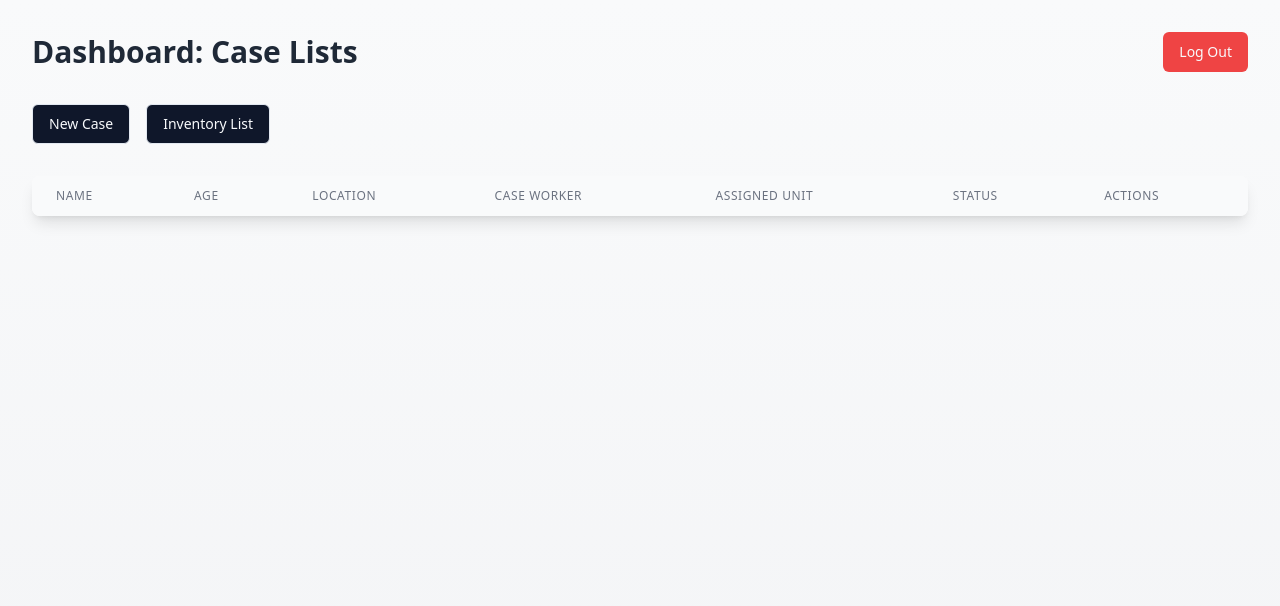
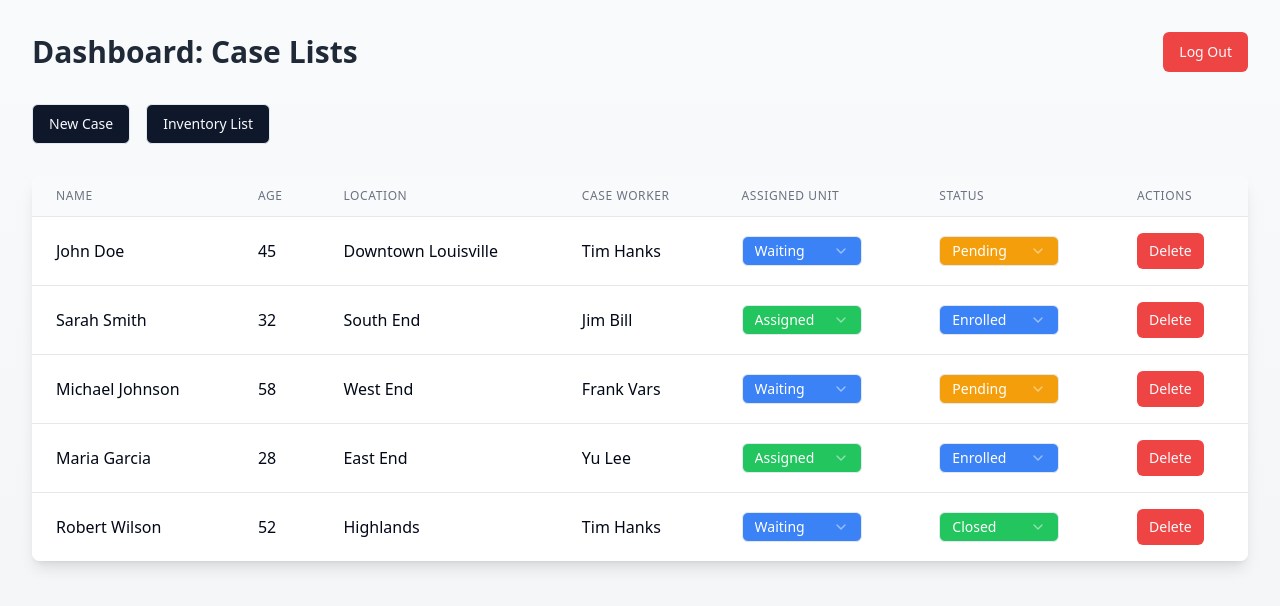
Before and after one commit to ofleon/LouCareHack, a React (Vite) app in the folder scr/LouCareHack.frontend/: page /dashboard in a window 1280 px wide. Shown: the top 606 px of the page. Built offline with nearby package versions, Linux system fonts and the light colour scheme.

Commit message:
new changes to ui

```diff
--- a/scr/LouCareHack.frontend/src/context/CaseContext.tsx
+++ b/scr/LouCareHack.frontend/src/context/CaseContext.tsx
@@ -1,32 +1,36 @@
 import React, { createContext, useContext, useState, ReactNode } from 'react';
-import { Case } from '../types/case';
+import { Case } from '@/types/case';
+import { mockCases } from '@/mock/cases';
 
 interface CaseContextType {
   cases: Case[];
   addCase: (newCase: Case) => void;
+  updateCase: (updatedCase: Case) => void;
   deleteCase: (id: string) => void;
-  updateCase: (updatedCase: Case) => void;
 }
 
 const CaseContext = createContext<CaseContextType | undefined>(undefined);
 
 export function CaseProvider({ children }: { children: ReactNode }) {
-  const [cases, setCases] = useState<Case[]>([]);
+  // Initialize with mock data
+  const [cases, setCases] = useState<Case[]>(mockCases);
 
   const addCase = (newCase: Case) => {
-    setCases(prev => [...prev, { ...newCase, id: Date.now().toString() }]);
+    setCases(prevCases => [...prevCases, newCase]);
+  };
+
+  const updateCase = (updatedCase: Case) => {
+    setCases(prevCases =>
+      prevCases.map(c => (c.id === updatedCase.id ? updatedCase : c))
+    );
   };
 
   const deleteCase = (id: string) => {
-    setCases(prev => prev.filter(c => c.id !== id));
-  };
-
-  const updateCase = (updatedCase: Case) => {
-    setCases(prev => prev.map(c => c.id === updatedCase.id ? updatedCase : c));
+    setCases(prevCases => prevCases.filter(c => c.id !== id));
   };
 
   return (
-    <CaseContext.Provider value={{ cases, addCase, deleteCase, updateCase }}>
+    <CaseContext.Provider value={{ cases, addCase, updateCase, deleteCase }}>
       {children}
     </CaseContext.Provider>
   );
--- /dev/null
+++ b/scr/LouCareHack.frontend/src/mock/cases.ts
@@ -0,0 +1,76 @@
+import { Case } from "@/types/case";
+
+export const mockCases: Case[] = [
+  {
+    id: "1",
+    firstName: "John",
+    lastName: "Doe",
+    age: 45,
+    ssn: "XXX-XX-1234",
+    caseWorker: "Tim Hanks",
+    assignUnit: "Waiting",
+    status: "Pending",
+    dateOfBirth: "1979-05-15",
+    disability: "None",
+    currentLocation: "Downtown Louisville",
+    phoneNumber: "502-555-0123",
+    veteranStatus: "yes",
+    housingNeeds: "Requires ground floor access"
+  },
+  {
+    id: "2",
+    firstName: "Sarah",
+    lastName: "Smith",
+    age: 32,
+    caseWorker: "Jim Bill",
+    assignUnit: "Assigned",
+    status: "Enrolled",
+    dateOfBirth: "1992-08-21",
+    currentLocation: "South End",
+    phoneNumber: "502-555-0456",
+    veteranStatus: "no",
+    housingNeeds: "Family unit needed"
+  },
+  {
+    id: "3",
+    firstName: "Michael",
+    lastName: "Johnson",
+    age: 58,
+    caseWorker: "Frank Vars",
+    assignUnit: "Waiting",
+    status: "Pending",
+    dateOfBirth: "1966-03-10",
+    disability: "Mobility issues",
+    currentLocation: "West End",
+    veteranStatus: "yes",
+    housingNeeds: "Wheelchair accessible"
+  },
+  {
+    id: "4",
+    firstName: "Maria",
+    lastName: "Garcia",
+    age: 28,
+    caseWorker: "Yu Lee",
+    assignUnit: "Assigned",
+    status: "Enrolled",
+    dateOfBirth: "1996-11-30",
+    currentLocation: "East End",
+    phoneNumber: "502-555-0789",
+    veteranStatus: "no"
+  },
+  {
+    id: "5",
+    firstName: "Robert",
+    lastName: "Wilson",
+    age: 52,
+    caseWorker: "Tim Hanks",
+    assignUnit: "Waiting",
+    status: "Closed",
+    dateOfBirth: "1972-01-25",
+    disability: "Visual impairment",
+    currentLocation: "Highlands",
+    phoneNumber: "502-555-0321",
+    veteranStatus: "yes",
+    housingNeeds: "Close to public transportation"
+  }
+];
--- /dev/null
+++ b/scr/LouCareHack.frontend/src/mock/inventory.ts
@@ -0,0 +1,69 @@
+import { Unit } from "@/types/inventory";
+
+export const mockUnits: Unit[] = [
+  {
+    id: "1",
+    address: "123 Main Street",
+    city: "Louisville",
+    state: "KY",
+    zip: "40202",
+    type: "Apartment",
+    capacity: 2,
+    unitStatusId: "1",
+    unitStatusName: "Available",
+    isActive: true,
+    createAt: new Date().toISOString()
+  },
+  {
+    id: "2",
+    address: "456 Oak Avenue",
+    city: "Louisville",
+    state: "KY",
+    zip: "40203",
+    type: "House",
+    capacity: 4,
+    unitStatusId: "2",
+    unitStatusName: "Occupied",
+    isActive: true,
+    createAt: new Date().toISOString()
+  },
+  {
+    id: "3",
+    address: "789 Pine Road",
+    city: "Louisville",
+    state: "KY",
+    zip: "40204",
+    type: "Studio",
+    capacity: 1,
+    unitStatusId: "3",
+    unitStatusName: "Maintenance",
+    isActive: true,
+    createAt: new Date().toISOString()
+  },
+  {
+    id: "4",
+    address: "321 Elm Street",
+    city: "Louisville",
+    state: "KY",
+    zip: "40205",
+    type: "Apartment",
+    capacity: 3,
+    unitStatusId: "1",
+    unitStatusName: "Available",
+    isActive: true,
+    createAt: new Date().toISOString()
+  },
+  {
+    id: "5",
+    address: "654 Maple Lane",
+    city: "Louisville",
+    state: "KY",
+    zip: "40206",
+    type: "House",
+    capacity: 5,
+    unitStatusId: "2",
+    unitStatusName: "Occupied",
+    isActive: true,
+    createAt: new Date().toISOString()
+  }
+];
--- a/scr/LouCareHack.frontend/src/pages/Index.tsx
+++ b/scr/LouCareHack.frontend/src/pages/Index.tsx
@@ -18,6 +18,7 @@ import AssignUnit from "@/components/AssignUnit";
 
 const Index = () => {
   const navigate = useNavigate();
+  const { toast } = useToast();
 
   const handlePotentialResident = () => {
     navigate("/request");
@@ -30,7 +31,7 @@ const Index = () => {
   const [formData, setFormData] = useState({
     userName: "",
     password: ""
-  })
+  });
 
   const handleChange = (e: React.ChangeEvent<HTMLInputElement>) => {
     const { id, value } = e.target;
@@ -44,12 +45,24 @@ const Index = () => {
   const handleSubmit = (e: React.FormEvent) => {
     e.preventDefault();
 
-
-    setTimeout(() => {
-      navigate("/");
-    }, 2000);
+    // Check for hardcoded admin credentials
+    if (formData.userName === "admin" && formData.password === "admin") {
+      toast({
+        title: "Login Successful",
+        description: "Welcome back, admin!",
+      });
+      navigate("/dashboard");
+    } else {
+      toast({
+        title: "Login Failed",
+        description: "Invalid credentials. Please try again.",
+        variant: "destructive",
+      });
+    }
   };
 
+  // Check if form is filled out
+  const isFormValid = formData.userName.length > 0 && formData.password.length > 0;
 
   return (
     <div className="min-h-screen bg-gradient-to-b from-gray-50 to-gray-100 p-8">
@@ -85,8 +98,12 @@ const Index = () => {
                 </div>
               </div>
             </div>
-            <Button variant="default"
-            onClick={handlePotentialMain} className="w-full md:w-auto">
+            <Button
+              type="submit"
+              variant="default"
+              className="w-full md:w-auto"
+              disabled={!isFormValid}
+            >
               Log In
             </Button>
           </form>
--- a/scr/LouCareHack.frontend/src/pages/InventoryList.tsx
+++ b/scr/LouCareHack.frontend/src/pages/InventoryList.tsx
@@ -1,7 +1,8 @@
 import { Button } from "@/components/ui/button";
 import { useNavigate } from "react-router-dom";
 import { useEffect, useState } from "react";
-import { Unit, PaginatedResponse } from "@/types/inventory";
+import { Unit } from "@/types/inventory";
+import { mockUnits } from "@/mock/inventory";
 
 const InventoryList = () => {
   const navigate = useNavigate();
@@ -10,55 +11,15 @@ const InventoryList = () => {
   const [error, setError] = useState<string | null>(null);
 
   useEffect(() => {
-    const fetchUnits = async () => {
-      try {
-        const apiUrl = `/api/Unit/admin/list?page=1&pageSize=10`;
-        console.log('Fetching from:', apiUrl);
-
-        const response = await fetch(apiUrl, {
-          method: 'GET',
-          headers: {
-            'Authorization': `Bearer ${import.meta.env.VITE_API_TOKEN}`,
-            'Content-Type': 'application/json',
-            'Accept': 'application/json'
-          }
-        });
-
-        console.log('Response status:', response.status);
-
-        if (!response.ok) {
-          const errorText = await response.text();
-          console.error('API Error Response:', errorText);
-          throw new Error(`Failed to fetch inventory data: ${response.status} ${response.statusText}`);
-        }
-
-        const responseText = await response.text();
-        console.log('Raw response:', responseText);
-
-        let responseData: PaginatedResponse<Unit>;
-        try {
-          responseData = JSON.parse(responseText);
-        } catch (parseError) {
-          console.error('JSON Parse Error:', parseError);
-          throw new Error('Failed to parse response as JSON');
-        }
-
-        console.log('API Response:', responseData);
-
-        if (responseData.succeded && responseData.data?.items) {
-          setUnits(responseData.data.items);
-        } else {
-          throw new Error('Failed to fetch inventory data: Invalid response format');
-        }
-      } catch (err) {
-        console.error('Fetch error:', err);
-        setError(err instanceof Error ? err.message : 'An error occurred');
-      } finally {
+    // Simulate API call with mock data
+    const loadMockData = () => {
+      setTimeout(() => {
+        setUnits(mockUnits);
         setLoading(false);
-      }
+      }, 500); // Add a small delay to simulate API call
     };
 
-    fetchUnits();
+    loadMockData();
   }, []);
 
   if (loading) {
```
